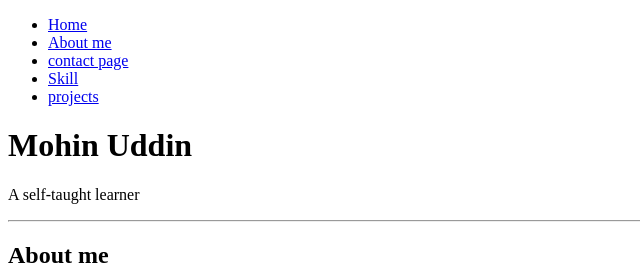
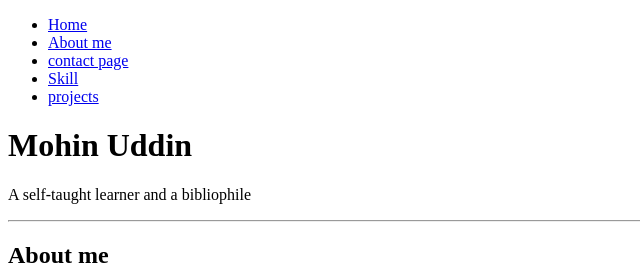
Before and after one commit to Mohin-U/Portfolio-Html, a plain HTML site: page Index.html in a window 1280 px wide. Shown: the top 276 px of the page, without its empty margins (0-640 px from the left). Drawn offline with Linux system fonts and the light colour scheme.

Commit message:
made some changes on our basic project

```diff
--- a/Index.html
+++ b/Index.html
@@ -24,7 +24,7 @@
     <!--Section intro-->
     <header id="Intro">
         <h1>Mohin Uddin</h1>
-        <p>A self-taught learner</p>
+        <p>A self-taught learner and a bibliophile</p>
         <hr/>
     </header>
     <!--Section: about me-->
```
